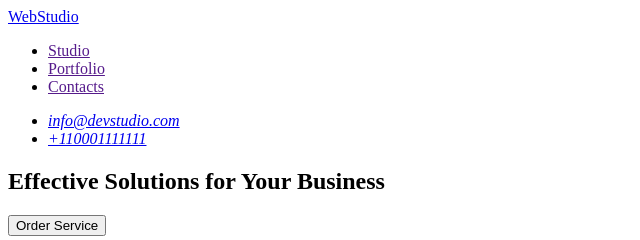
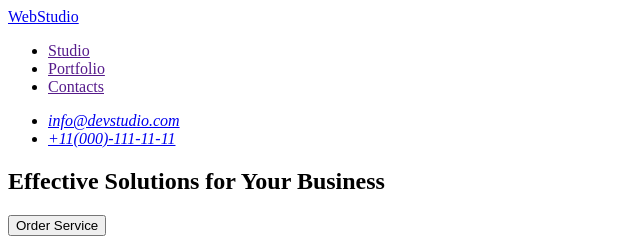
Before and after one commit to Holevanton/goit-markup-hw-01, a plain HTML site: page index.html in a window 1280 px wide. Shown: the top 240 px of the page, 0-640 px from the left. Drawn offline with Linux system fonts and the light colour scheme.

Commit message:
Update index.html

```diff
--- a/index.html
+++ b/index.html
@@ -32,7 +32,7 @@
                     <a href="mailto:info@devstudio.com">info@devstudio.com</a>
                 </li>
                 <li>
-                    <a href="tel:+110001111111">+110001111111</a>
+                    <a href="tel:+110001111111">+11(000)-111-11-11</a>
                 </li>
             </ul>
         </address>
```
